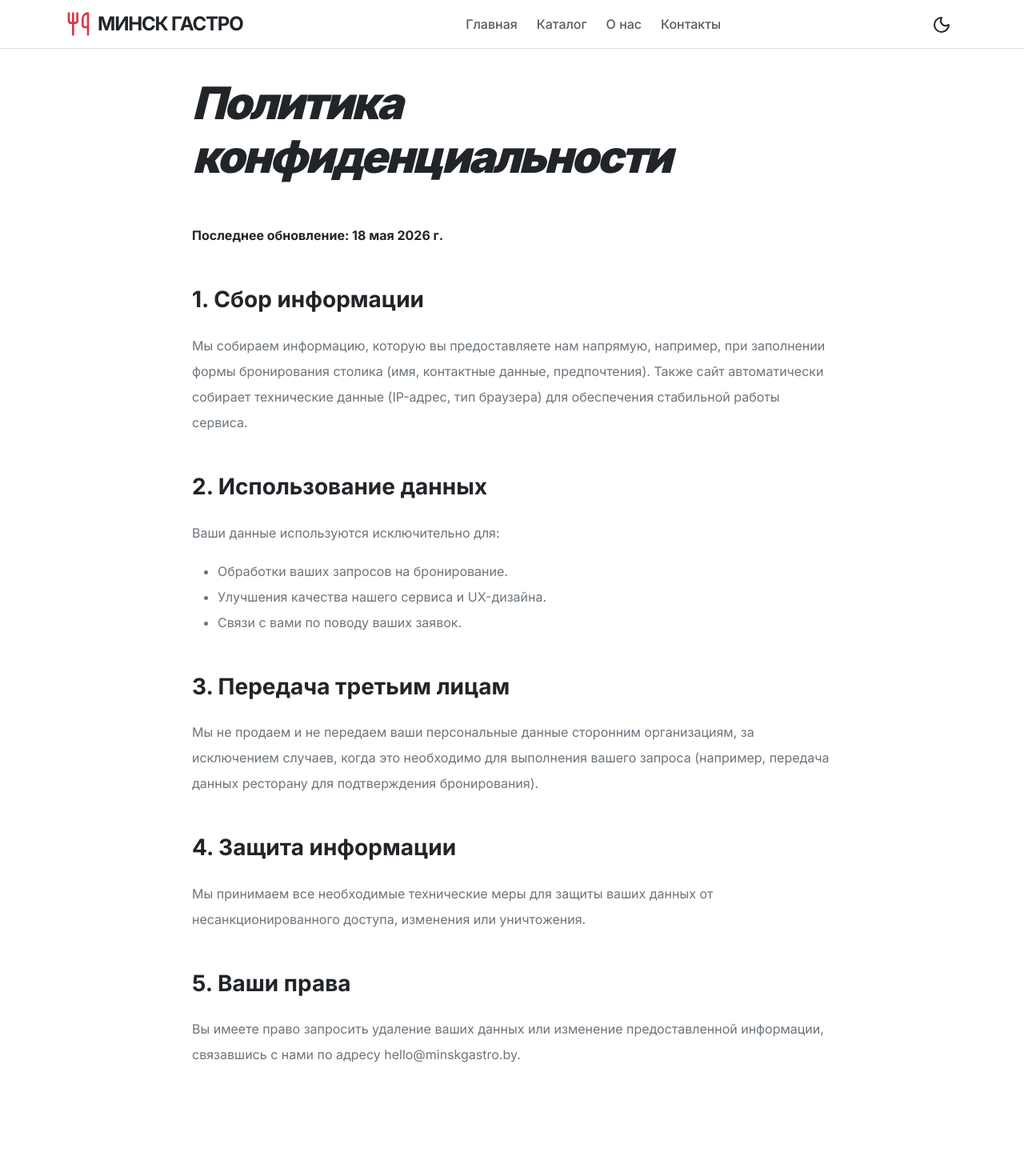
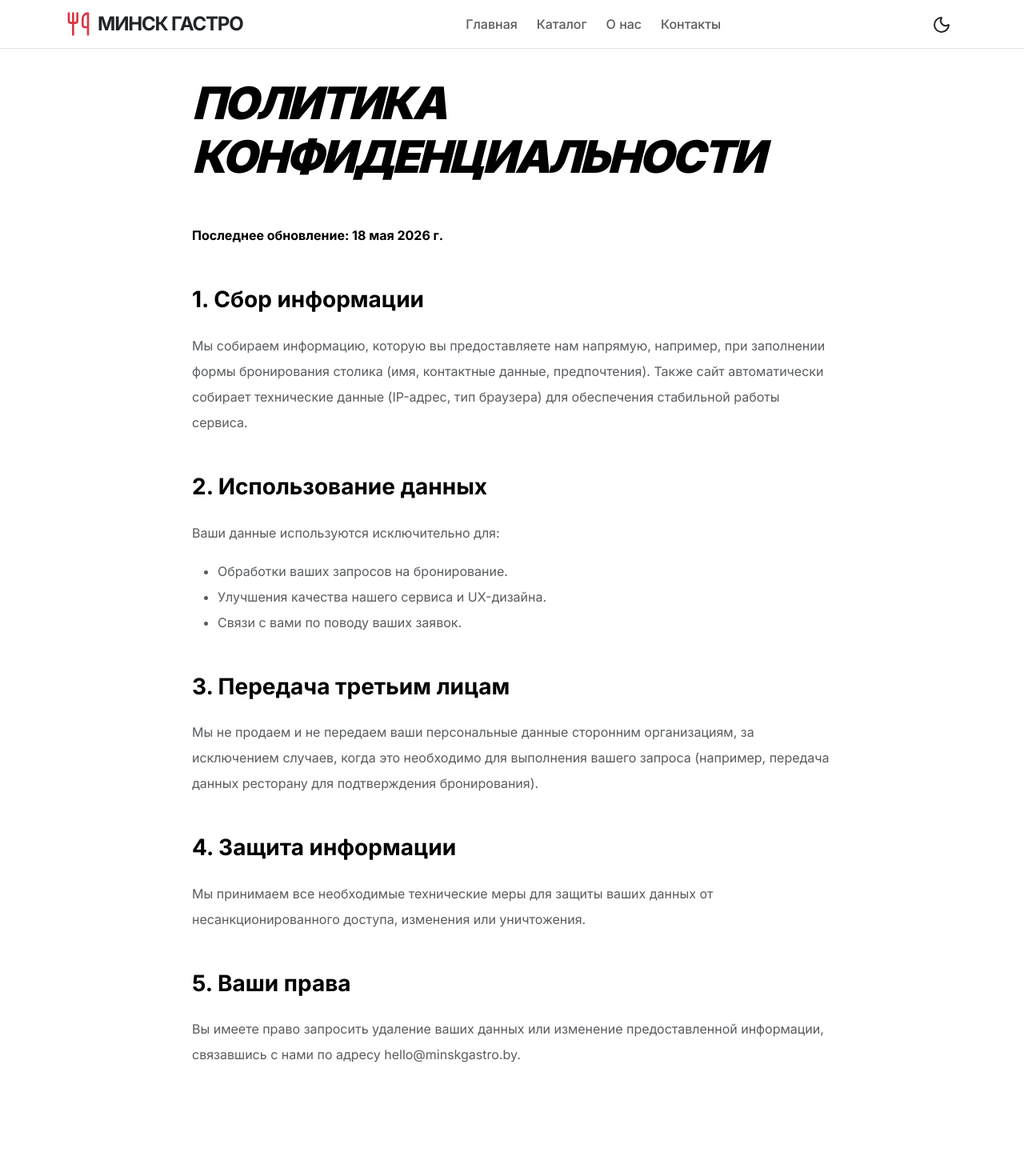
Before and after one commit to Er4ik007/praktika2, a React (Vite) app in the folder Got/: page /privacy in a window 1280 px wide. Shown: the top 1470 px of the page at 80% size. Built offline with nearby package versions, Linux system fonts and the light colour scheme; the HTML template or start-up script is replaced by a standard one.

Commit message:
Политика+ темная тема

```diff
--- a/Got/src/pages/PrivacyPage.tsx
+++ b/Got/src/pages/PrivacyPage.tsx
@@ -1,19 +1,25 @@
 import React from 'react';
+
 export const PrivacyPage = () => {
   return (
     <div className="container py-5 mt-5">
       <div className="mx-auto" style={{ maxWidth: '800px' }}>
-        <h1 className="display-4 fw-black italic uppercase tracking-tighter mb-5">Политика конфиденциальности</h1>
-        <div className="text-secondary lh-lg">
-          <p className="fw-bold text-dark mb-5">Последнее обновление: 18 мая 2026 г.</p>
+        {/* Заменили text-dark на text-body-emphasis */}
+        <h1 className="display-4 fw-black italic text-uppercase tracking-tighter mb-5 text-body-emphasis">
+          Политика конфиденциальности
+        </h1>
+
+        {/* Заменили text-secondary на text-body-secondary для мягкого серого текста в любой теме */}
+        <div className="text-body-secondary lh-lg">
+          <p className="fw-bold text-body-emphasis mb-5">Последнее обновление: 18 мая 2026 г.</p>
 
           <section className="mb-5">
-            <h2 className="h3 fw-bold text-dark mb-4">1. Сбор информации</h2>
+            <h2 className="h3 fw-bold text-body-emphasis mb-4">1. Сбор информации</h2>
             <p>Мы собираем информацию, которую вы предоставляете нам напрямую, например, при заполнении формы бронирования столика (имя, контактные данные, предпочтения). Также сайт автоматически собирает технические данные (IP-адрес, тип браузера) для обеспечения стабильной работы сервиса.</p>
           </section>
 
           <section className="mb-5">
-            <h2 className="h3 fw-bold text-dark mb-4">2. Использование данных</h2>
+            <h2 className="h3 fw-bold text-body-emphasis mb-4">2. Использование данных</h2>
             <p>Ваши данные используются исключительно для:</p>
             <ul className="mb-0">
               <li>Обработки ваших запросов на бронирование.</li>
@@ -23,17 +29,17 @@ export const PrivacyPage = () => {
           </section>
 
           <section className="mb-5">
-            <h2 className="h3 fw-bold text-dark mb-4">3. Передача третьим лицам</h2>
+            <h2 className="h3 fw-bold text-body-emphasis mb-4">3. Передача третьим лицам</h2>
             <p>Мы не продаем и не передаем ваши персональные данные сторонним организациям, за исключением случаев, когда это необходимо для выполнения вашего запроса (например, передача данных ресторану для подтверждения бронирования).</p>
           </section>
 
           <section className="mb-5">
-            <h2 className="h3 fw-bold text-dark mb-4">4. Защита информации</h2>
+            <h2 className="h3 fw-bold text-body-emphasis mb-4">4. Защита информации</h2>
             <p>Мы принимаем все необходимые технические меры для защиты ваших данных от несанкционированного доступа, изменения или уничтожения.</p>
           </section>
 
           <section className="mb-5">
-            <h2 className="h3 fw-bold text-dark mb-4">5. Ваши права</h2>
+            <h2 className="h3 fw-bold text-body-emphasis mb-4">5. Ваши права</h2>
             <p>Вы имеете право запросить удаление ваших данных или изменение предоставленной информации, связавшись с нами по адресу hello@minskgastro.by.</p>
           </section>
         </div>
```
